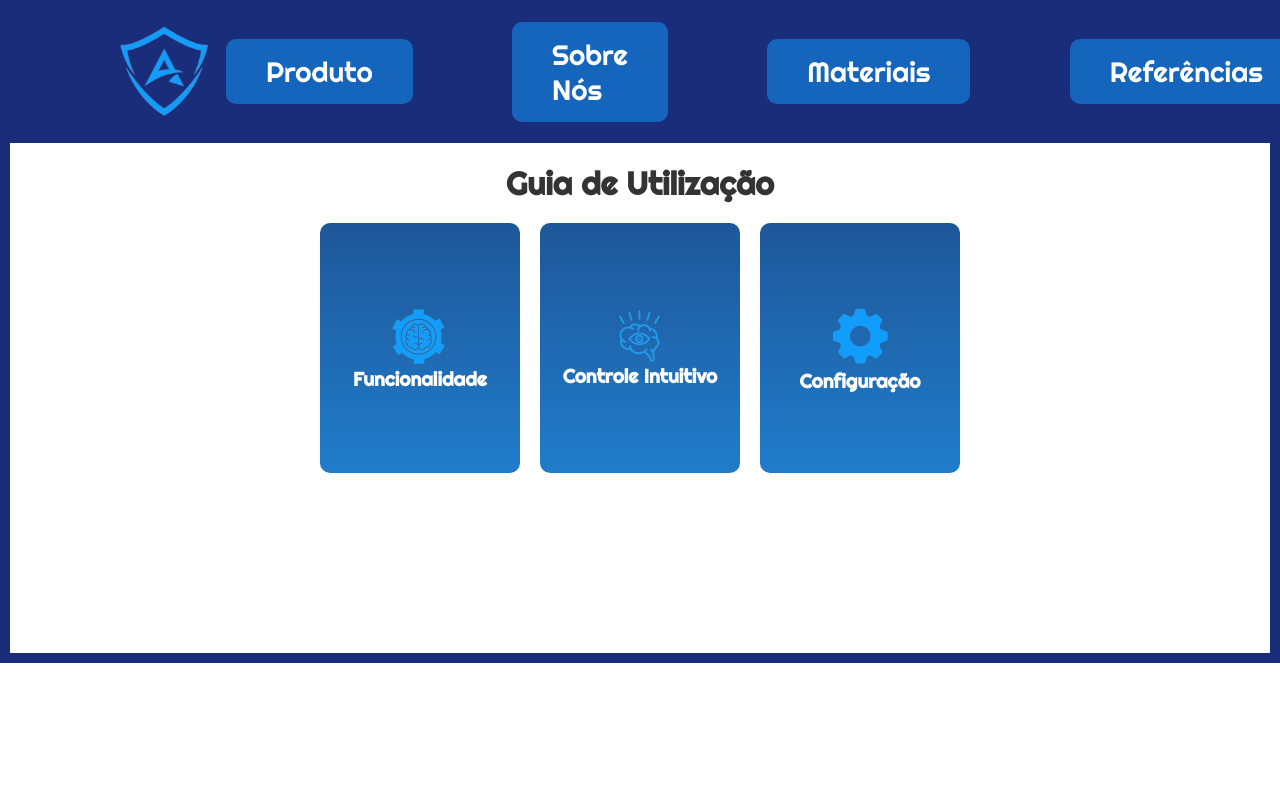
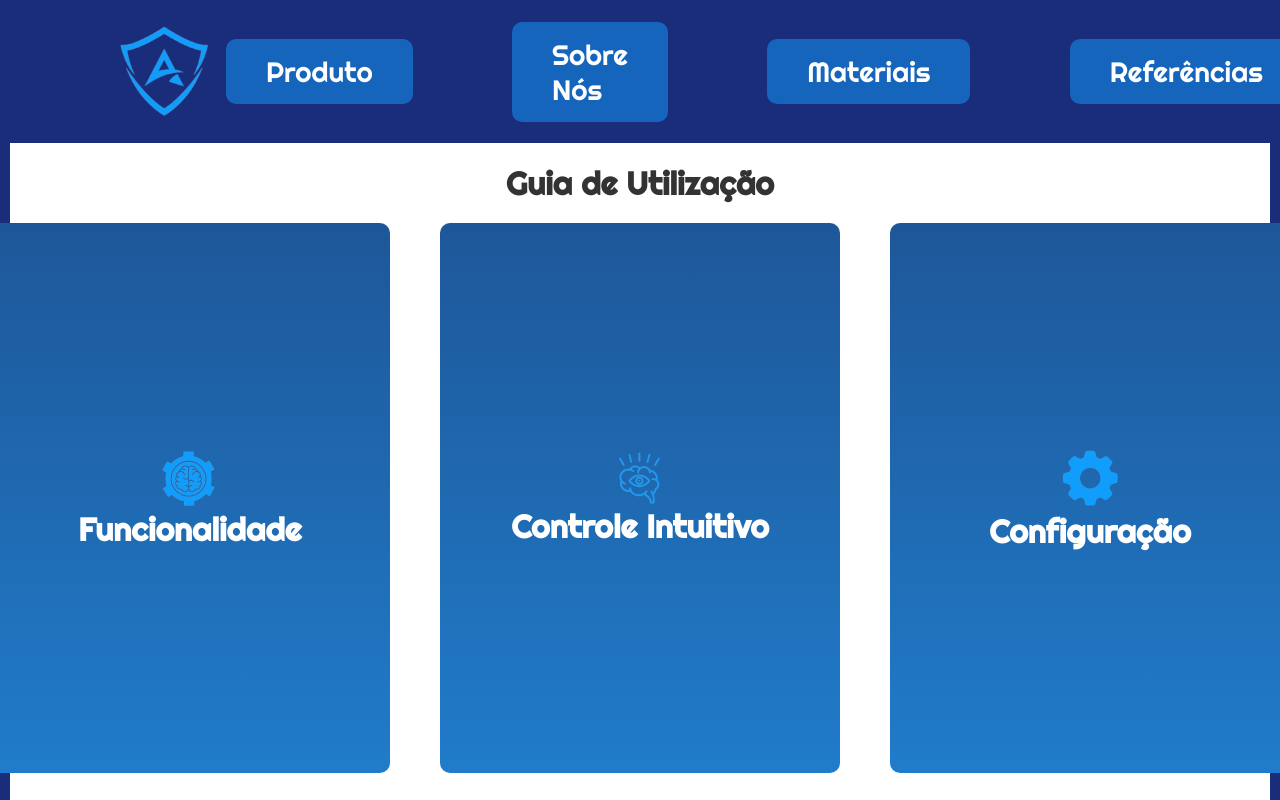
Before and after one commit to AndreyTrolezi/AeroGuardTech, a React (Vite) app: page /guia in a window 1280 px wide. Shown: the top 800 px of the page. Built offline with nearby package versions, Linux system fonts and the light colour scheme.

Commit message:
ajustes em aula

```diff
--- a/src/styles/Botao.styles.js
+++ b/src/styles/Botao.styles.js
@@ -5,18 +5,13 @@ export const BotaoContainer = styled.button`
   background: none;
   border: none;
   cursor: pointer;
-  display: none;
+  display: flex;
 
   img {
     margin-top: 20px;
     margin-left: 23rem;//aq bob é onde manda a imagem dos tres pontos para o lado, pro popup sumir tem q clicar nele dnv, oq eu achei zoado mas foi o melhor q eu pude fazer
     width: 20px;
     height: 40px;
-  }
-
-  @media (max-width: 425px) {
-    .BotaoContainer img {
-      display: flex;
   }
 `;
 
--- a/src/styles/Guia.styles.js
+++ b/src/styles/Guia.styles.js
@@ -18,7 +18,7 @@ export const Home = styled.div`
   }
 
   .card h2 {
-    font-size: 1.2rem;
+    font-size: 2rem;
   }
 
   .container {
@@ -35,7 +35,7 @@ export const Home = styled.div`
   .cards {
     display: flex;
     justify-content: center;
-    gap: 20px;
+    gap: 50px;
   }
 
   .card-container {
@@ -43,8 +43,8 @@ export const Home = styled.div`
   }
 
   .card {
-    width: 200px;
-    height: 250px;
+    width: 400px;
+    height: 550px;
     position: relative;
     transition: transform 0.8s;
     transform-style: preserve-3d;
@@ -81,6 +81,15 @@ export const Home = styled.div`
   @media (max-width: 425px) {
     padding-bottom: 150px;
 
+  .container {
+    overflow-x: hidden;
+    overflow-y: hidden;
+  }
+
+  .card h2 {
+    font-size: 1rem;
+  }
+
   .cards {
     flex-direction: column;
     align-items: center;
--- a/src/styles/SobreNos.styles.js
+++ b/src/styles/SobreNos.styles.js
@@ -89,8 +89,6 @@ export const Home = styled.div`
     align-items: center;
   }
 
-
-
   @media (max-width: 425px) {
     .Titulo {
       font-size: 48px;
@@ -116,13 +114,19 @@ export const Home = styled.div`
     }
 
     .imgs {
+      display: flex;
+      justify-content: column;
       flex-direction: column;
       align-items: center;
       margin-top: 50px;
     }
 
     .espaco1, .espaco2, .espaco3, .espaco4 {
-      margin: 50px 0;
+      margin: 50px ;
+    }
+
+    .tudo {
+      height: 100px;
     }
   }
 `
```
